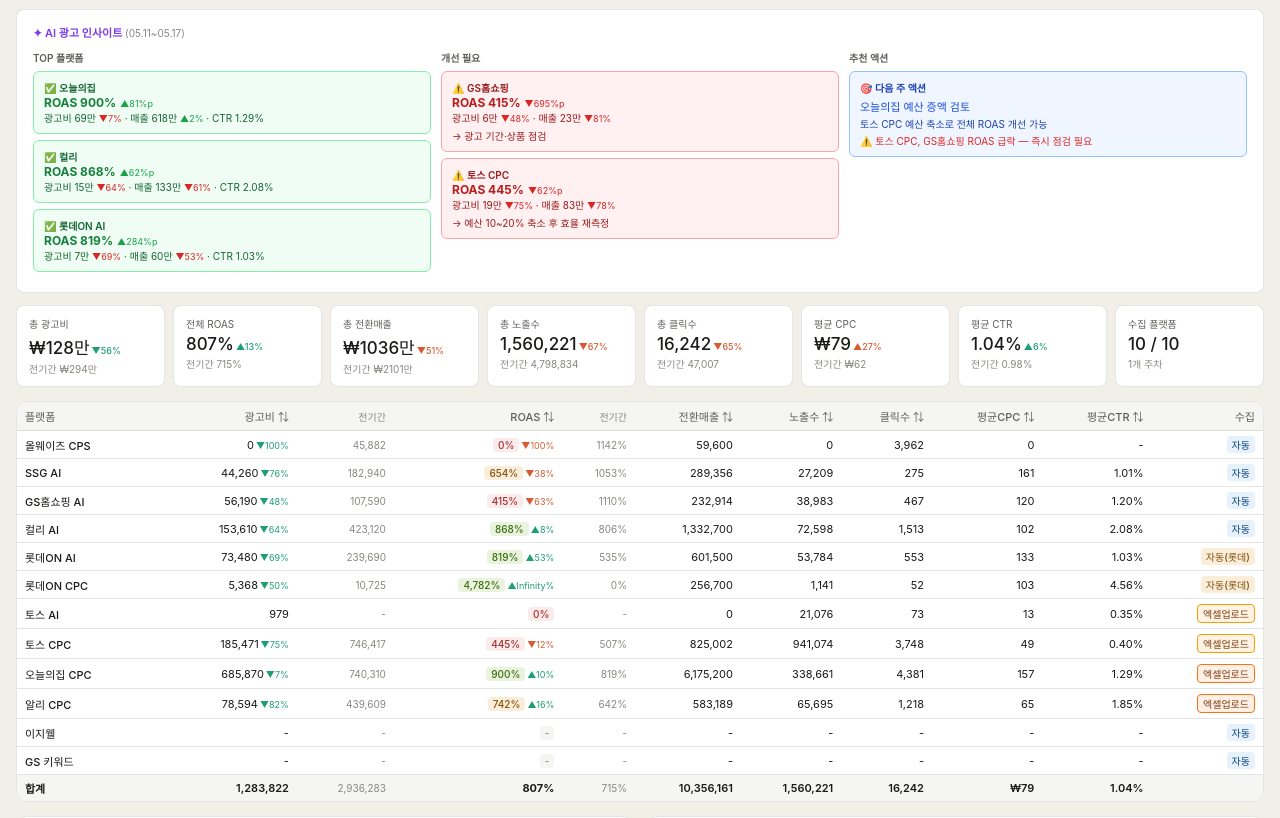
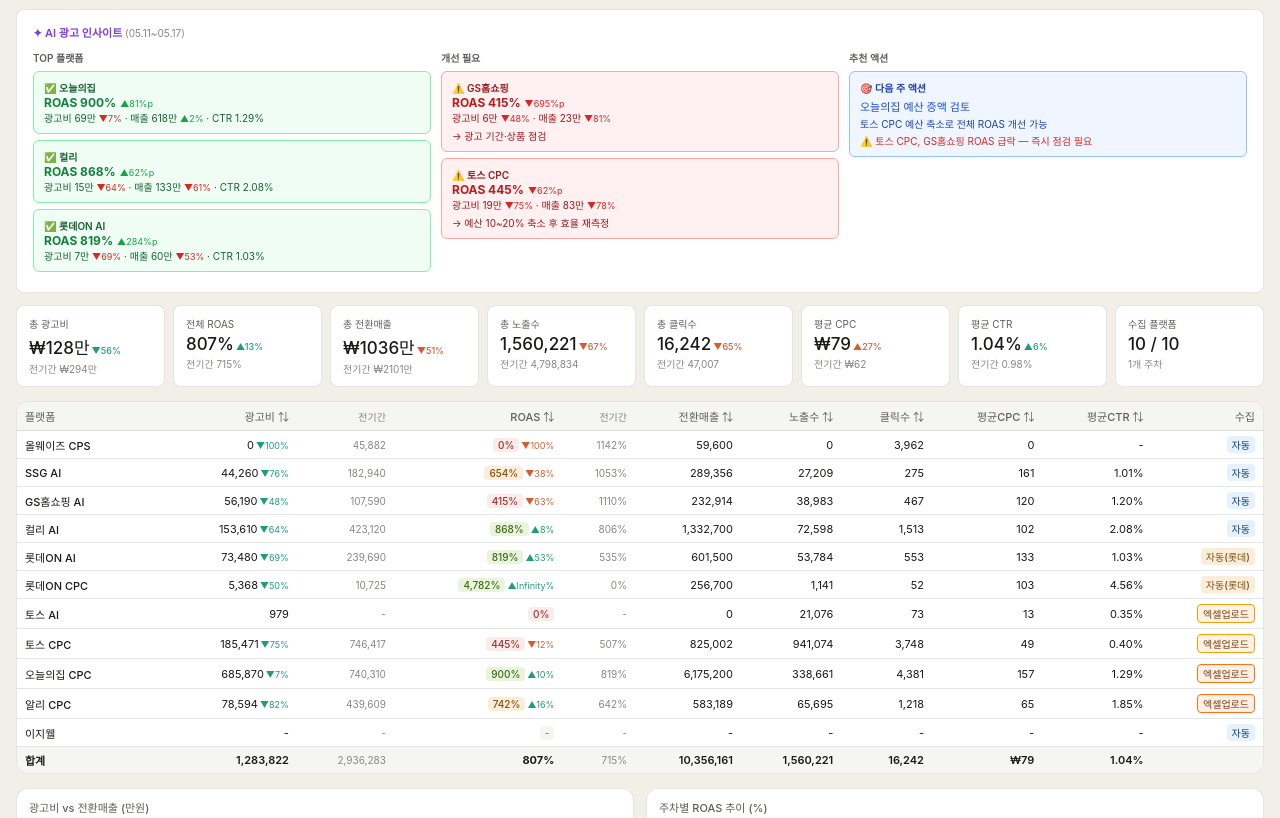
Before and after one commit to oachb2c-droid/OA---dashboard, a website: page public/index.html in a window 1280 px wide. Shown: the part 100-918 px from the top of the page. Drawn offline with nearby package versions, Linux system fonts and the light colour scheme.

Commit message:
fix: GS 키워드 플랫폼 테이블에서 제거

```diff
--- a/public/index.html
+++ b/public/index.html
@@ -259,7 +259,6 @@ const PLATFORMS=[
   {key:'ohouse',    name:'오늘의집 CPC',  type:'excel'},
   {key:'ali',       name:'알리 CPC',      type:'excel'},
   {key:'ezwel',     name:'이지웰',         type:'auto'},
-  {key:'gs_kw',     name:'GS 키워드',       type:'auto'},
 ];
 
 const SK='oa_ad_weekly_data_v2';
```
